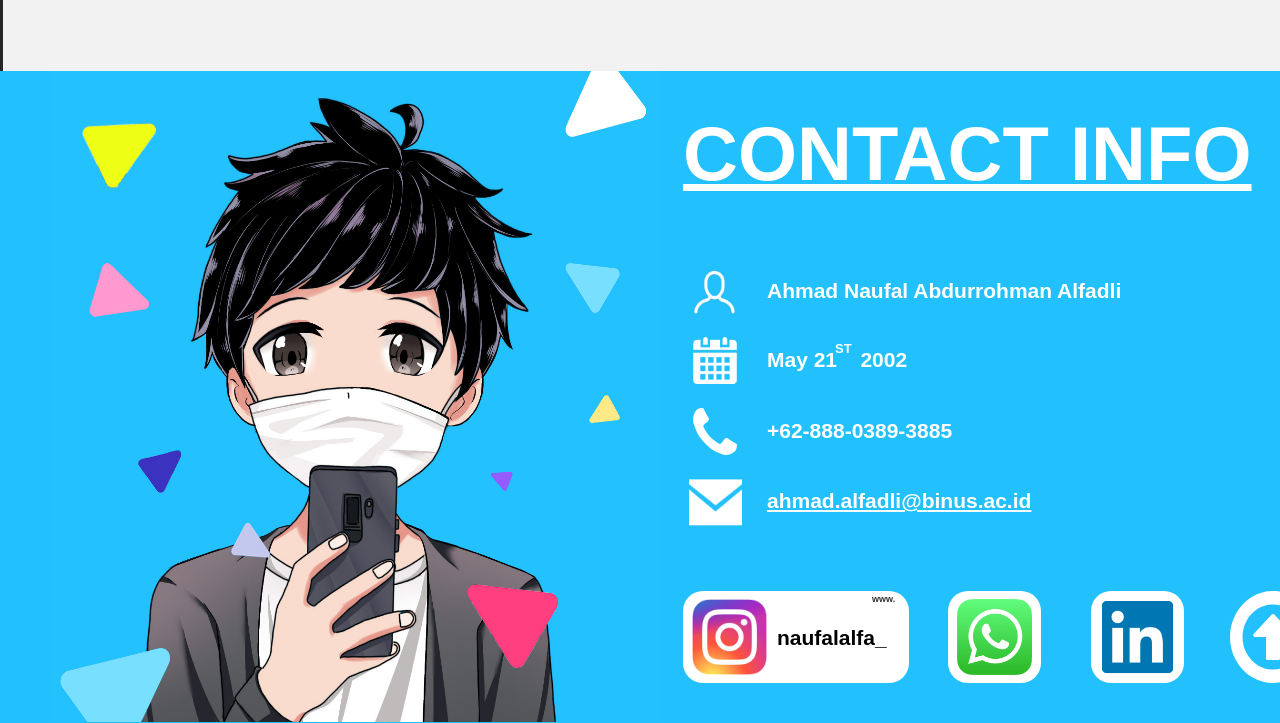
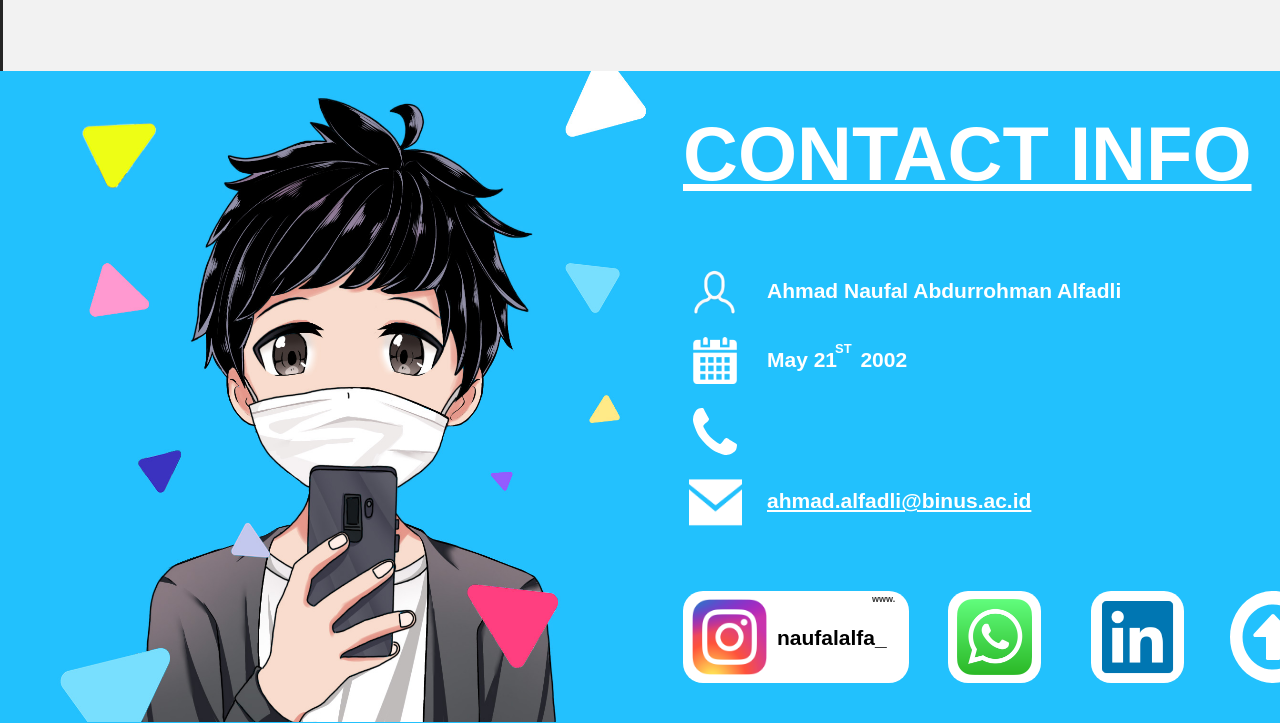
Before and after one commit to naufaruuu/naufalalfa.github.io, a plain HTML site: page index.html in a window 1280 px wide. Shown: the part 6267-6990 px from the top of the page. Drawn offline with Linux system fonts and the light colour scheme.

Commit message:
Update index.html

```diff
--- a/index.html
+++ b/index.html
@@ -141,7 +141,7 @@
             <div id="u14" class="ax_default heading_1">
               <div id="u14_div" class=""></div>
               <div id="u14_text" class="text ">
-                <p><span>+62-888-0389-3885</span></p>
+                <p><span></span></p>
               </div>
             </div>
           </div>
@@ -223,8 +223,6 @@
           </div>
         </div>
 
-        <!-- wa (Group) -->
-        <div id="u26" class="ax_default" data-label="wa" data-left="948" data-top="6858" data-width="93" data-height="92">
 
           <!-- Unnamed (Rectangle) -->
           <div id="u27" class="ax_default box_3">
```
